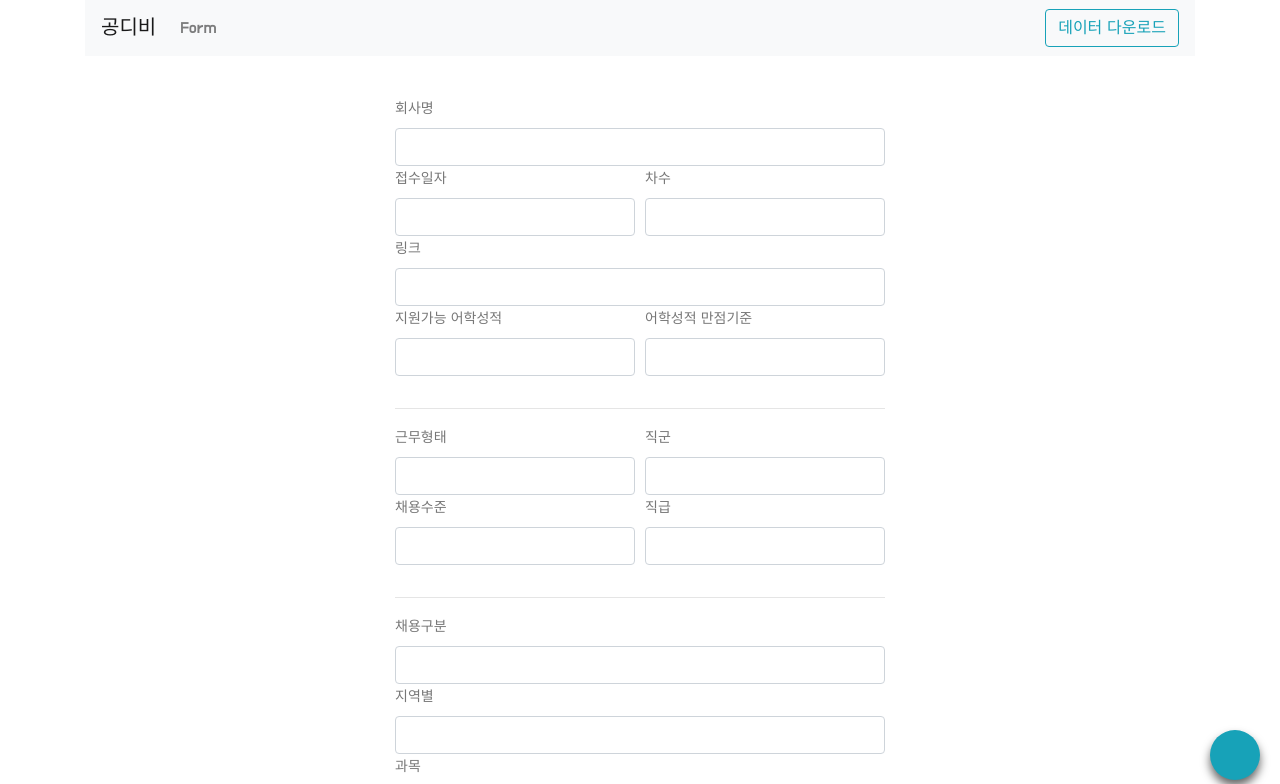
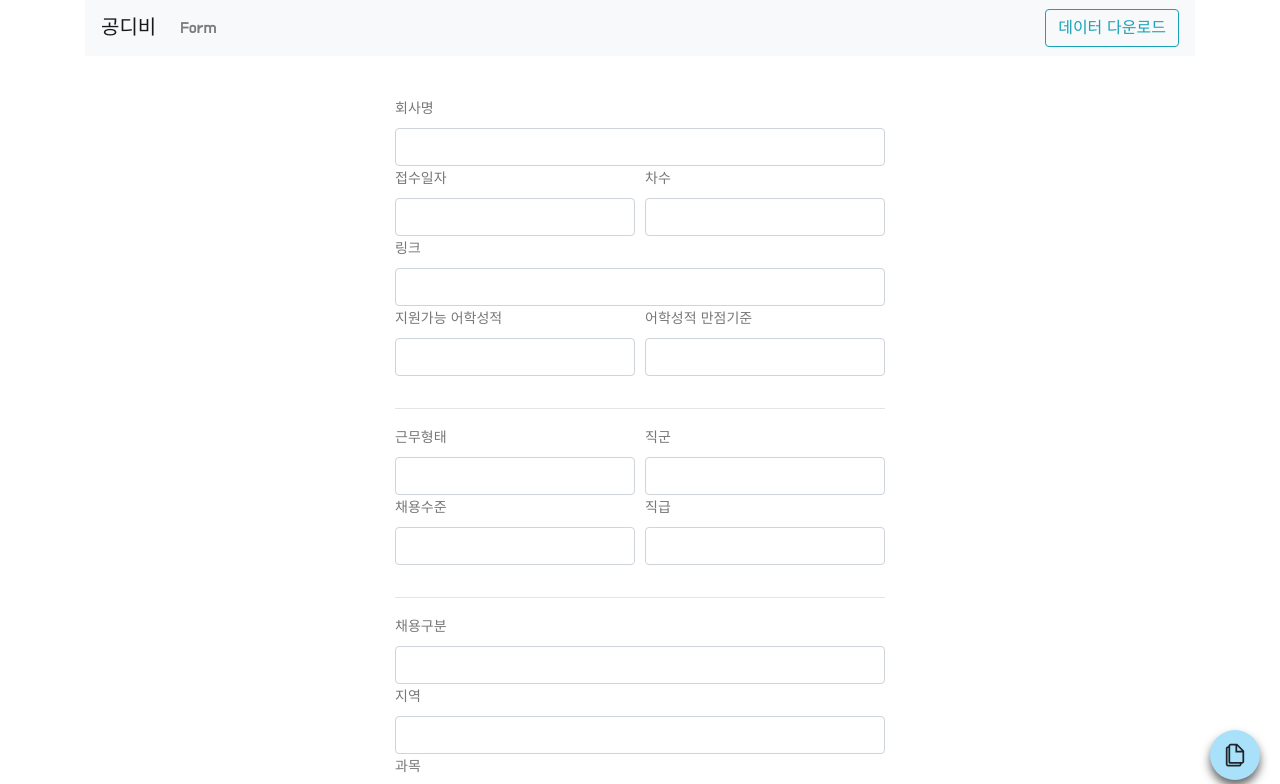
Before and after one commit to pparkddo/gongdb-input, a React (Create React App) app: page / in a window 1280 px wide. Shown: the top 784 px of the page. Built offline with nearby package versions, Linux system fonts and the light colour scheme.

Commit message:
Feat: 데이터 불러오기용 FixedButton 생성
Close #5

```diff
--- a/package.json
+++ b/package.json
@@ -16,6 +16,7 @@
     "react": "^16.13.1",
     "react-bootstrap": "1.3.0",
     "react-dom": "^16.13.1",
+    "react-icons": "3.11.0",
     "react-scripts": "3.4.3",
     "typescript": "4.0.2"
   },
--- a/src/App.tsx
+++ b/src/App.tsx
@@ -3,6 +3,7 @@ import { Button, Col, Container, Form } from "react-bootstrap";
 import "./App.css";
 import Alert from './component/Alert';
 import DataTable from './component/DataTable';
+import FixedButton from './component/FixedButton';
 import Modal from './component/Modal';
 import Navigation from './component/Navigation';
 import PillCheckbox from './component/PillCheckbox';
@@ -182,7 +183,7 @@ function App() {
     <Container>
       <Navigation onExportButtonClick={() => exportJSON(gongdbInputData)} />
 
-      <Alert show={toastShow} />
+      <Alert show={toastShow} title="정상적으로 입력되었습니다!" />
 
       <Modal
         show={modalShow}
@@ -251,7 +252,7 @@ function App() {
             <Form.Control name="recruitType" className="erasable" autoComplete="off" ref={recruitTypeElement} />
           </Col>
           <Col xs={12}>
-            <Form.Label>지역별</Form.Label>
+            <Form.Label>지역</Form.Label>
             <Form.Control name="districts" className="erasable" autoComplete="off" />
           </Col>
           <Col xs={12}>
@@ -336,20 +337,8 @@ function App() {
         : null
       }
 
-      <div
-        style={{
-          position: "fixed",
-          width: 50,
-          height: 50,
-          bottom: 20,
-          right: 20,
-          backgroundColor: "#17a2b8",
-          borderRadius: 50,
-          boxShadow: "0 6px 10px 0 #666",
-          transition: "all 0.1s ease-in-out"
-        }}
-        onClick={() => gongdbInputData.length ? loadDataToForm(gongdbInputData.slice(-1)[0]) : {}}
-      />
+      <FixedButton onClick={() => gongdbInputData.length ? loadDataToForm(gongdbInputData.slice(-1)[0]) : {}} />
+
     </Container>
   );
 };
--- a/src/component/Alert/index.tsx
+++ b/src/component/Alert/index.tsx
@@ -3,16 +3,18 @@ import { Alert as BootstrapAlert } from 'react-bootstrap';
 
 interface Props {
   show: boolean
+  title: string
+  variant?: string
 }
 
 const Alert = (props: Props) => {
   return (
     <BootstrapAlert
-      variant="success"
+      variant={props.variant ? props.variant : "success"}
       show={props.show}
       style={{position: "fixed", top: 15, right: 15}}
     >
-      정상적으로 입력되었습니다!
+      {props.title}
     </BootstrapAlert>
   );
 };
--- /dev/null
+++ b/src/component/FixedButton/index.tsx
@@ -0,0 +1,42 @@
+import React, { useState } from 'react';
+import { IoMdCopy } from "react-icons/io";
+import Alert from '../Alert';
+
+interface Props {
+  onClick: () => void
+}
+
+const FixedButton = (props: Props) => {
+  const [toastShow, setToastShow] = useState<boolean>(false);
+
+  return (
+    <>
+    <Alert show={toastShow} title="가장 최근 행이 복사되었습니다!" />
+      <div
+        style={{
+          position: "fixed",
+          width: 50,
+          height: 50,
+          bottom: 20,
+          right: 20,
+          backgroundColor: "#a9e1fa",
+          borderRadius: 50,
+          boxShadow: "0 6px 10px 0 #666",
+          transition: "all 0.1s ease-in-out",
+          textAlign: "center"
+        }}
+        onClick={() => {
+          props.onClick();
+          setToastShow(true);
+          setTimeout(() => {
+            setToastShow(false);
+          }, 1000);
+        }}
+      >
+        <IoMdCopy size={28} style={{height: 50}} />
+      </div>
+    </>
+  );
+};
+
+export default FixedButton;
--- a/src/component/Navigation/index.tsx
+++ b/src/component/Navigation/index.tsx
@@ -9,8 +9,6 @@ const Navigation = (props: Props) => {
   return (
     <Navbar bg="light" expand="lg">
       <Navbar.Brand href="#">공디비</Navbar.Brand>
-      <Navbar.Toggle aria-controls="basic-navbar-nav" />
-      <Navbar.Collapse id="basic-navbar-nav">
       <Nav className="mr-auto">
         <Nav.Link href="#">Form</Nav.Link>
       </Nav>
@@ -20,7 +18,6 @@ const Navigation = (props: Props) => {
       >
         데이터 다운로드
       </Button>
-      </Navbar.Collapse>
     </Navbar>
   );
 };
```
Also changed, not shown: 1 other file (tests, documents, lock files or other folders). Lines whose indentation alone changed are shown as unchanged.
